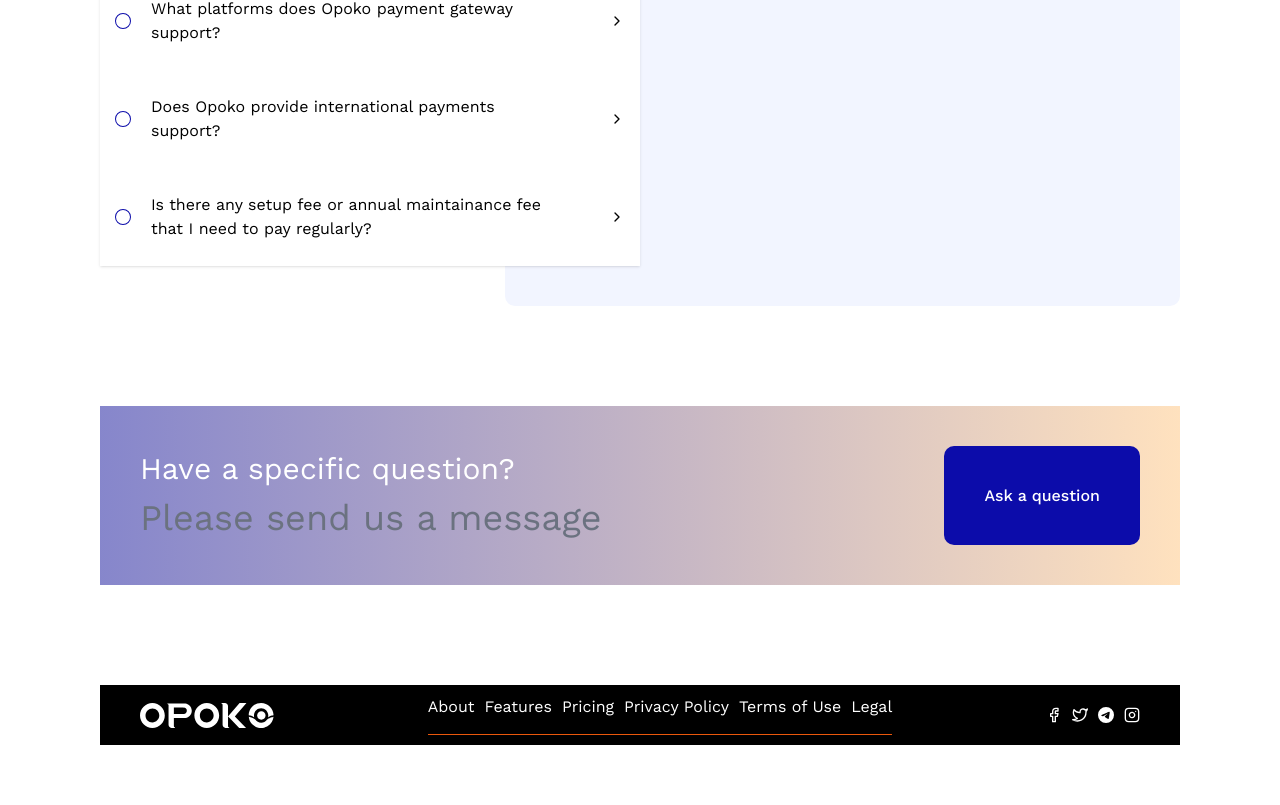
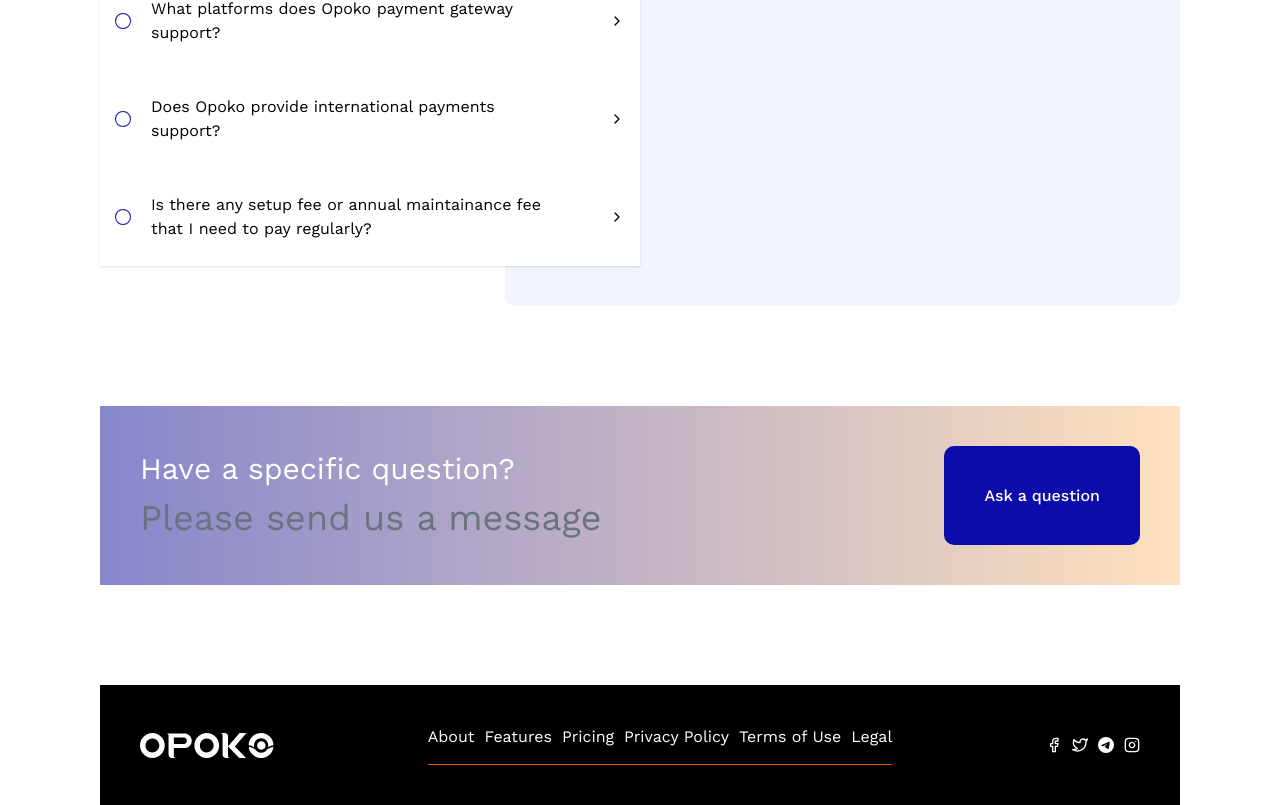
Before and after one commit to Niscolinx/opoko, a React (Vite) app: page /about-us in a window 1280 px wide. Shown: the part 1526-2331 px from the top of the page. Before the commit the page ends 2271 px from the top, so only its background shows below. Built offline with nearby package versions, Linux system fonts and the light colour scheme.

Commit message:
working on about us

```diff
--- a/src/pages/AboutUs.tsx
+++ b/src/pages/AboutUs.tsx
@@ -224,7 +224,7 @@ function AboutUs() {
         </button>
       </section>
 
-      <footer className="flex items-center justify-between bg-black text-white px-16 py-4">
+      <footer className="flex items-center justify-between bg-black text-white p-16">
         <img src="/asset/logoWhite.svg" alt="" />
         <div className="flex gap-4 items-center border-b border-b-orange-600 pb-6">
           {FOOTERLINKS.map((item, i) => (
```
